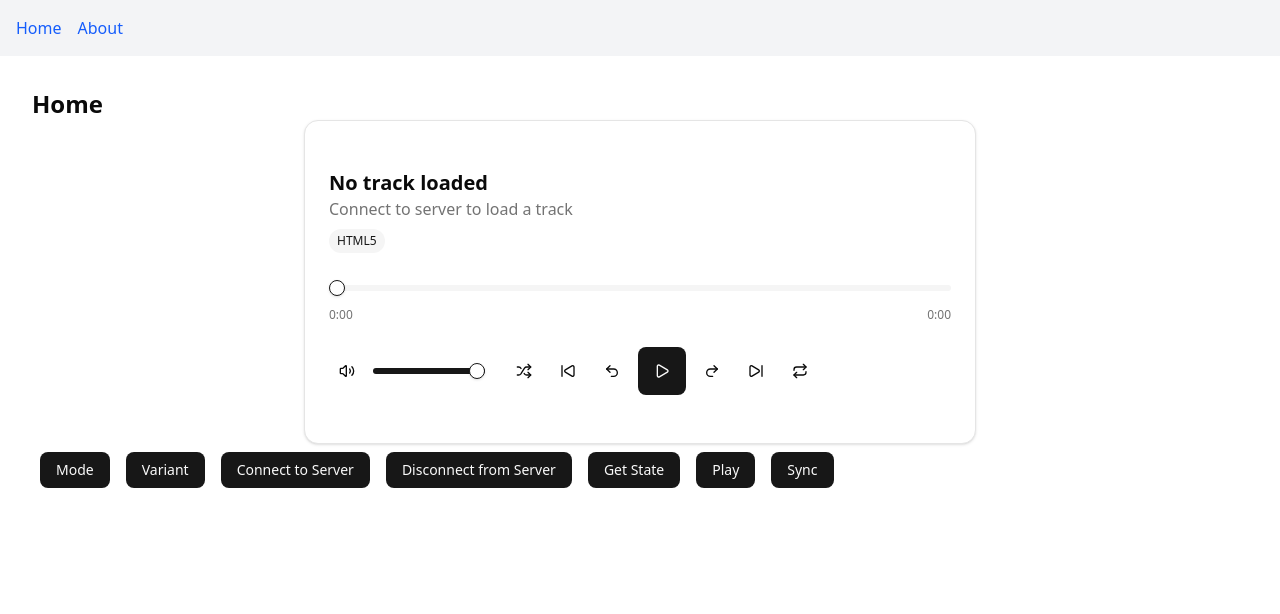
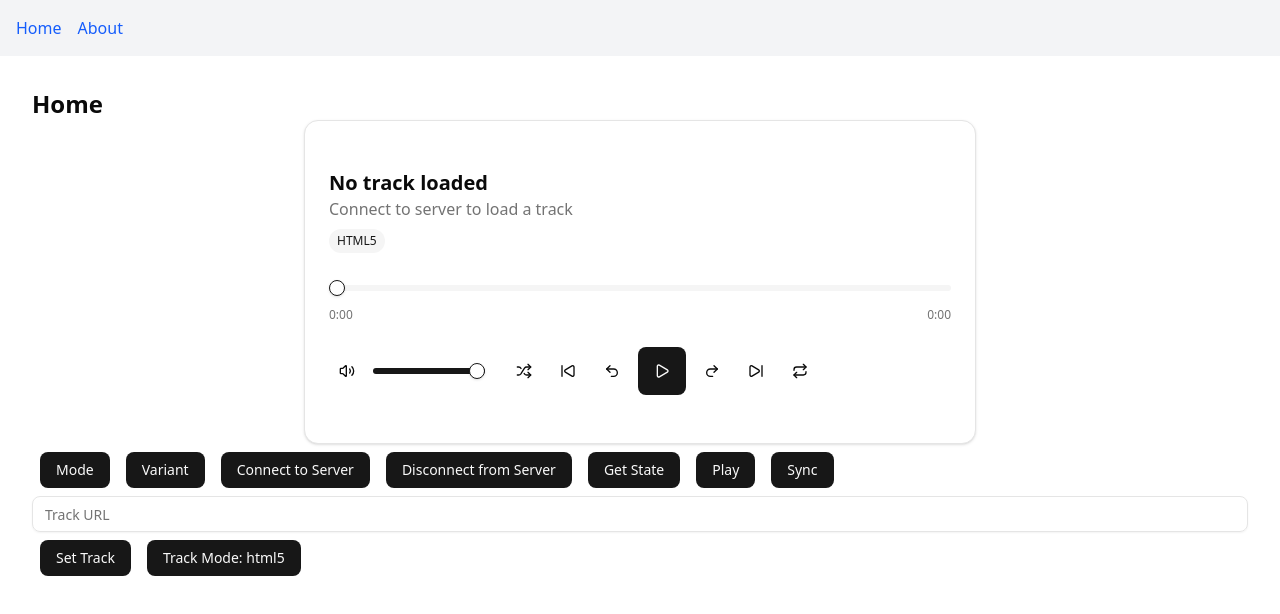
Before and after one commit to MiamiMetro/jukebox, a React (Vite) app in the folder web/: page / in a window 1280 px wide. Shown: the top 614 px of the page. Built offline with nearby package versions, Linux system fonts and the light colour scheme; no server answers.

Commit message:
small switch track demo

```diff
--- a/web/src/App.tsx
+++ b/web/src/App.tsx
@@ -3,6 +3,7 @@
 import type { Track } from "./types/audio-player";
 import { Button } from "./components/ui/button";
 import { useEffect, useRef, useState } from "react";
+import { Input } from "./components/ui/input";
 
 function Home() {
     const [track, setTrack] = useState<Track | null>(null);
@@ -11,11 +12,22 @@
     const [variant, setVariant] = useState<"full" | "mini">("full");
     const ws = useRef<WebSocket | null>(null);
 
+    const [trackUrl, setTrackUrl] = useState<string>("");
+    const [trackMode, setTrackMode] = useState<"html5" | "youtube">("html5");
+    const trackModeRef = useRef<"html5" | "youtube">("html5");
+
+    // Keep ref in sync with state
+    useEffect(() => {
+        trackModeRef.current = trackMode;
+    }, [trackMode]);
+
     const connectToServer = () => {
         ws.current = new WebSocket("ws://192.168.1.2:8000/ws");
         ws.current.onmessage = (event) => {
             const data = JSON.parse(event.data);
             console.log("received", data);
+            // Use ref to get the latest trackMode value
+            const currentTrackMode = trackModeRef.current;
             if (data.type === "state_sync") {
                 setTrack((prev: Track | null) => {
                     if (!data.payload.track) return prev;
@@ -23,7 +35,7 @@
                         id: "1",
                         title: "My Song",
                         artist: "Artist Name",
-                        source: "html5",
+                        source: currentTrackMode,
                         artwork: "https://picsum.photos/1500",
                         url: data.payload.track,
                     } as Track;
@@ -60,6 +72,25 @@
                 } else {
                     controls?.pause();
                 }
+            } else if (data.type === "set_track") {
+                setTrack(() => {
+                    return {
+                        id: "1",
+                        title: "New Song",
+                        artist: "New Artist",
+                        source: currentTrackMode,
+                        artwork: "https://picsum.photos/1500",
+                        url: data.payload.track,
+                    } as Track;
+                });
+                console.log({
+                    id: "1",
+                    title: "New Song",
+                    artist: "New Artist",
+                    source: currentTrackMode,
+                    artwork: "https://picsum.photos/1500",
+                    url: data.payload.track,
+                })
             }
         };
 
@@ -176,6 +207,21 @@
                 ws.current?.send(JSON.stringify(data));
                 console.log("sent", data);
             }} className="m-2">Sync</Button>
+
+            <Input type="text" placeholder="Track URL" value={trackUrl} onChange={(e) => setTrackUrl(e.target.value)} />
+            <Button onClick={() => {
+                const data = {
+                    type: "set_track",
+                    payload: {
+                        track: trackUrl,
+                    },
+                };
+                ws.current?.send(JSON.stringify(data));
+                console.log("sent", data);
+            }} className="m-2">Set Track</Button>
+            <Button onClick={() => {
+                setTrackMode((prev) => prev === "html5" ? "youtube" : "html5");
+            }} className="m-2">Track Mode: {trackMode}</Button>
         </div>
     );
 }
--- a/web/src/components/audio-player.tsx
+++ b/web/src/components/audio-player.tsx
@@ -290,7 +290,7 @@
   }, [mode, playerState.currentTime, playerState.duration, playerState.isPlaying, seek, events, handleSeekStart, handleSeekEnd])
 
   useEffect(() => {
-    if (track && track.id !== currentTrack?.id && track.id !== "placeholder") {
+    if (track && track.url !== currentTrack?.url && track.id !== "placeholder") {
       loadTrack(track)
     }
   }, [track, currentTrack, loadTrack])
@@ -380,7 +380,8 @@
   }, [playerState.isBuffering, events])
 
   // Create a placeholder track when no track is provided
-  const displayTrack = track || {
+  const displayTrack = useMemo(() => {
+    return track || {
       id: "placeholder",
       title: "No track loaded",
       artist: "Connect to server to load a track",
@@ -388,10 +389,12 @@
       artwork: undefined,
       url: "",
     }
+  }, [track])
 
   // Mini player variant
   if (variant === "mini") {
     return (
+      <>
         <Card
         ref={playerRef}
         tabIndex={0}
@@ -567,7 +570,7 @@
                 <Button
                   size="icon"
                   variant="ghost"
-                  onClick={toggleRepeat}
+                  onClick={handleToggleRepeat}
                   className={cn(
                     "h-9 w-9 transition-colors",
                     playerState.repeat !== "off" && "bg-primary/20 text-primary hover:bg-primary/30",
@@ -615,18 +618,19 @@
             </div>
           </div>
         </div>
-
-        {/* Hidden iframes for YouTube/SoundCloud */}
+        </Card>
+        {/* Container for audio adapters (rendered once, outside variant conditionals) */}
+        {/* The adapter will create/manage the iframe inside this container */}
         <div className="hidden">
           <div id={containerId} />
-          <iframe id={containerId} title="Audio Player" />
         </div>
-      </Card>
+      </>
     )
   }
 
   // Full player variant
   return (
+    <>
       <Card
         ref={playerRef}
         tabIndex={0}
@@ -780,12 +784,14 @@
             <div className="hidden md:block w-28" />
           </div>
         </div>
-
-      {/* Hidden iframes for YouTube/SoundCloud */}
+      </Card>
+      {/* Container for audio adapters (rendered once, outside variant conditionals) */}
+      {/* The adapter will create/manage the iframe inside this container */}
       <div className="hidden">
         <div id={containerId} />
-        <iframe id={containerId} title="Audio Player" />
       </div>
-    </Card>
+    </>
   )
+
+
 }
--- /dev/null
+++ b/web/src/components/ui/input.tsx
@@ -0,0 +1,21 @@
+import * as React from "react"
+
+import { cn } from "@/lib/utils"
+
+function Input({ className, type, ...props }: React.ComponentProps<"input">) {
+  return (
+    <input
+      type={type}
+      data-slot="input"
+      className={cn(
+        "file:text-foreground placeholder:text-muted-foreground selection:bg-primary selection:text-primary-foreground dark:bg-input/30 border-input h-9 w-full min-w-0 rounded-md border bg-transparent px-3 py-1 text-base shadow-xs transition-[color,box-shadow] outline-none file:inline-flex file:h-7 file:border-0 file:bg-transparent file:text-sm file:font-medium disabled:pointer-events-none disabled:cursor-not-allowed disabled:opacity-50 md:text-sm",
+        "focus-visible:border-ring focus-visible:ring-ring/50 focus-visible:ring-[3px]",
+        "aria-invalid:ring-destructive/20 dark:aria-invalid:ring-destructive/40 aria-invalid:border-destructive",
+        className
+      )}
+      {...props}
+    />
+  )
+}
+
+export { Input }
```
Lines whose indentation alone changed are shown as unchanged.
